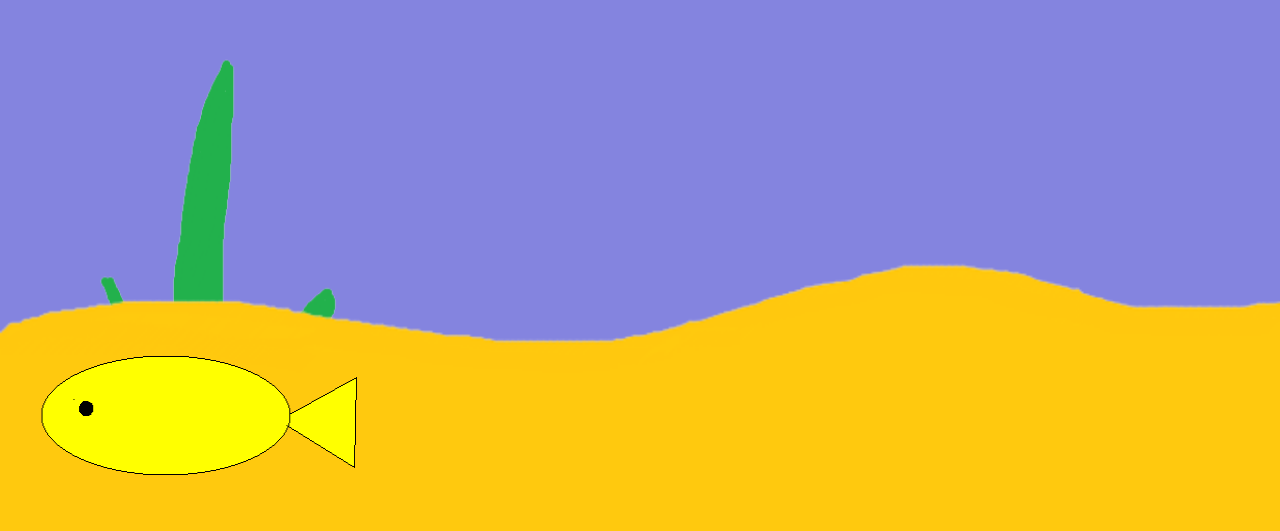
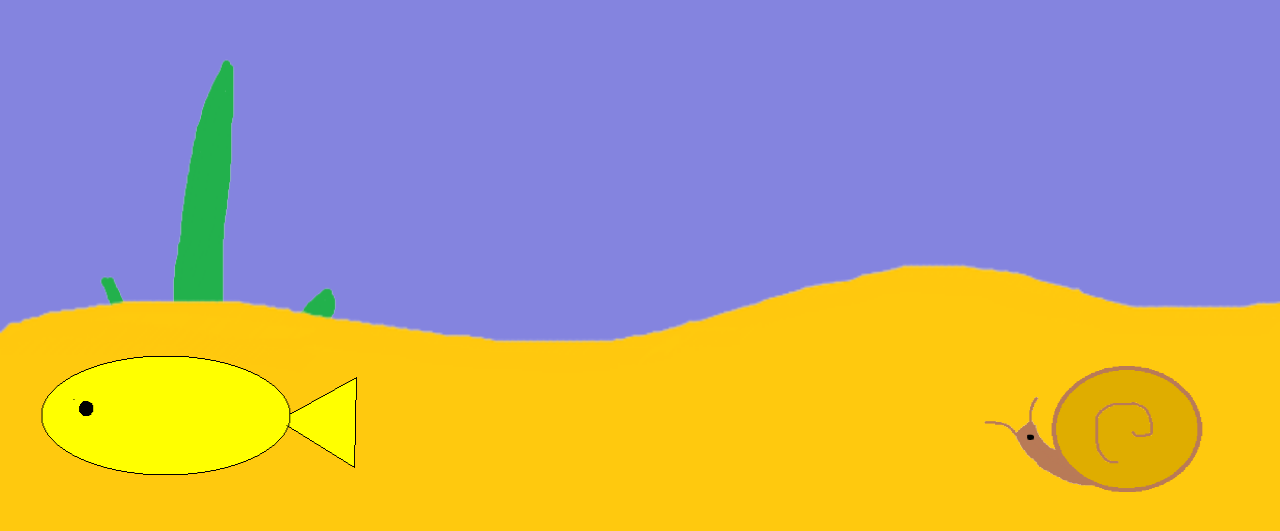
Before and after one commit to eledayshow/fish, a plain HTML site: page index.html in a window 1280 px wide. Shown: the part 253-784 px from the top of the page. Drawn offline with Linux system fonts and the light colour scheme.

Commit message:
Update index.html

```diff
--- a/index.html
+++ b/index.html
@@ -9,6 +9,6 @@
   <img src="рыба.png" alt="рыба" class="fish">
   <img src="трава-removebg-preview (1).png" alt="" class="seaplant">
   <img src="земля-removebg-preview.png" alt="" class="ground">
-  <img src="улитка-removebg-preview.png" alt="" class="ulitka">
+  <img src="улитка-removebg-preview (1).png" alt="" class="ulitka">
 </body>
 </html>
```
